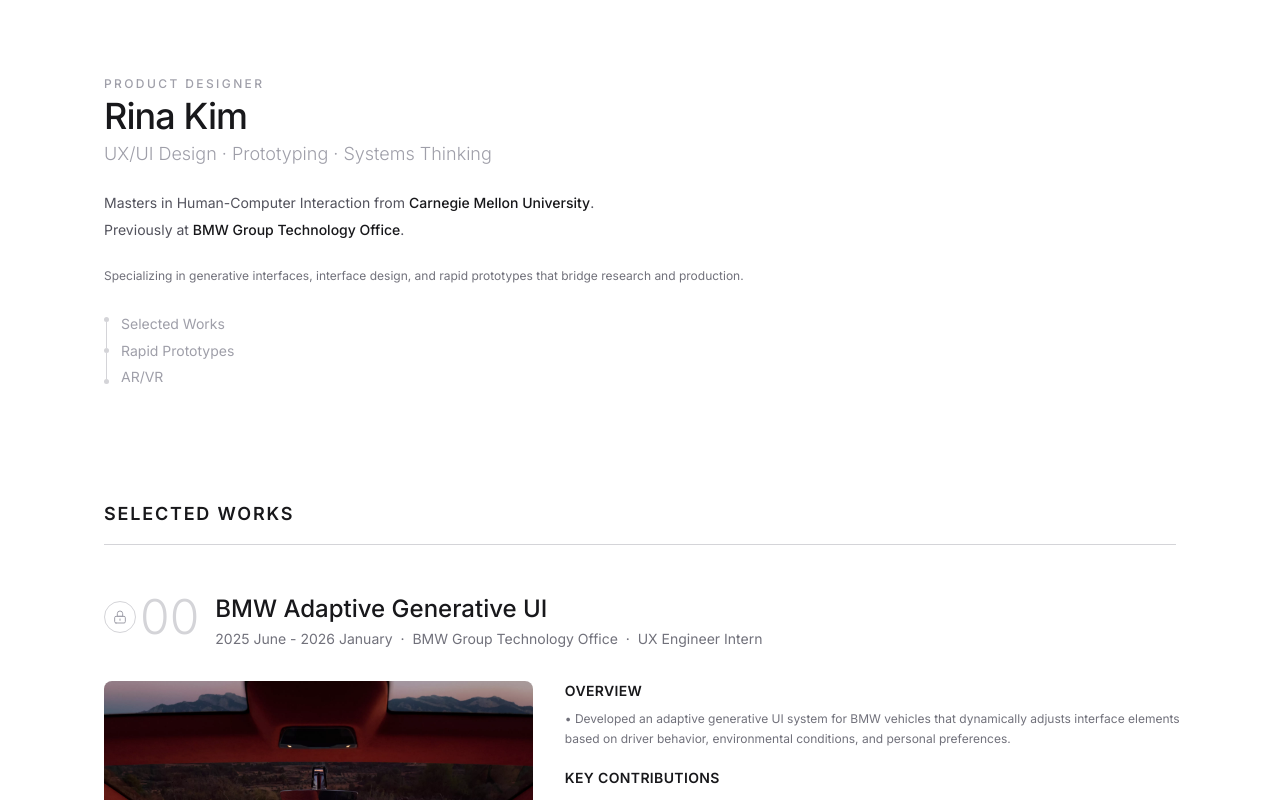
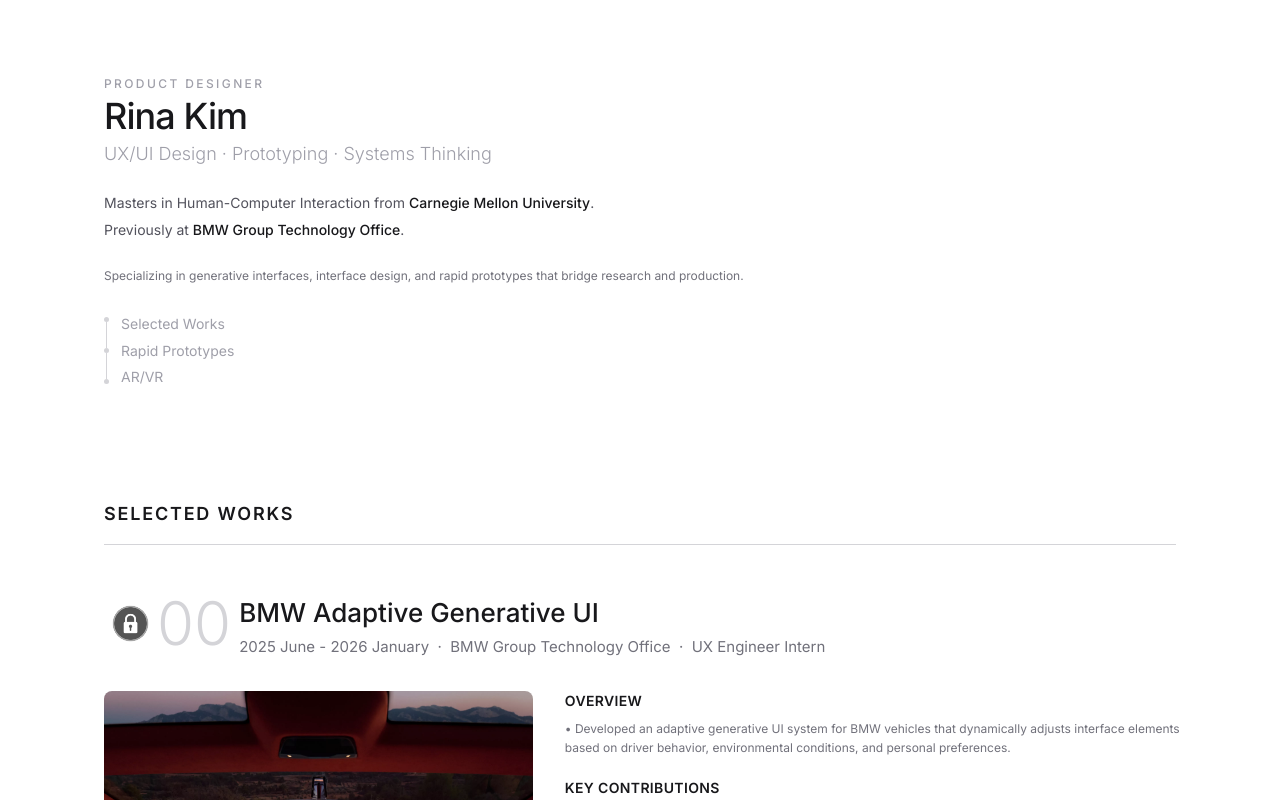
Before and after one commit to rinak01/MyPortfolio, a Next.js app: page /updated_portfolio in a window 1280 px wide. Shown: the top 800 px of the page. Built offline with nearby package versions, Linux system fonts and the light colour scheme.

Commit message:
header section adjusted

```diff
--- a/app/updated_portfolio/updated_page.tsx
+++ b/app/updated_portfolio/updated_page.tsx
@@ -79,18 +79,14 @@ export default function Portfolio() {
         {/* Project 00 - BMW Adaptive Generative UI */}
         <article className="mb-24">
           {/* Header - Full Width */}
-          <div className="flex items-start gap-4 mb-8">
-            <div className="flex items-center gap-1">
-              <div className="w-8 h-8 rounded-full border border-zinc-300 flex items-center justify-center">
-                <svg className="w-4 h-4 text-zinc-400" fill="none" stroke="currentColor" viewBox="0 0 24 24">
-                  <path strokeLinecap="round" strokeLinejoin="round" strokeWidth={1.5} d="M12 15v2m-6 4h12a2 2 0 002-2v-6a2 2 0 00-2-2H6a2 2 0 00-2 2v6a2 2 0 002 2zm10-10V7a4 4 0 00-8 0v4h8z" />
-                </svg>
-              </div>
-              <span className="text-5xl font-light text-zinc-300">00</span>
+          <div className="flex items-start gap-[8px] mb-8">
+            <div className="flex items-center gap-0">
+              <img src="/images/00/lock01.png" alt="Lock icon" className="w-[53px] h-[53px]" />
+              <span className="text-6xl font-light text-zinc-300">00</span>
             </div>
             <div>
-              <h3 className="text-2xl font-medium text-zinc-900">BMW Adaptive Generative UI</h3>
-              <p className="text-sm text-zinc-500 mt-1">
+              <h3 className="text-[26px] font-medium text-zinc-900">BMW Adaptive Generative UI</h3>
+              <p className="text-[15px] text-zinc-500 mt-1">
                 2025 June - 2026 January &nbsp;·&nbsp; BMW Group Technology Office &nbsp;·&nbsp; UX Engineer Intern
               </p>
             </div>
@@ -138,7 +134,7 @@ export default function Portfolio() {
           {/* Bottom Row - 2 Column Layout: bmwinfograph | layers+pipeline */}
           <div className="grid grid-cols-1 md:grid-cols-2 gap-6">
             {/* Left - Capabilities Diagram */}
-            <div>
+            <div className="mt-8">
               <img
                 src="/images/00/bmwinfograph.png"
                 alt="Capabilities diagram"
@@ -153,7 +149,7 @@ export default function Portfolio() {
                 <img
                   src="/images/00/layers.png"
                   alt="Layers diagram"
-                  className="w-[85%] h-auto"
+                  className="w-[70%] h-auto"
                 />
                 <p className="text-[10px] text-zinc-400 mt-2">• TEXT ASDFHERLVEKRJVNVSDFVRR</p>
               </div>
@@ -161,7 +157,7 @@ export default function Portfolio() {
                 <img
                   src="/images/00/pipeline.png"
                   alt="Pipeline diagram"
-                  className="w-[85%] h-auto"
+                  className="w-[75%] h-auto"
                 />
                 <p className="text-[10px] text-zinc-400 mt-2">• TEXT ASDFHERLVEKRJVNVSDFVRR</p>
               </div>
```
Also changed, not shown: public/images/00/lock01.png (added).
